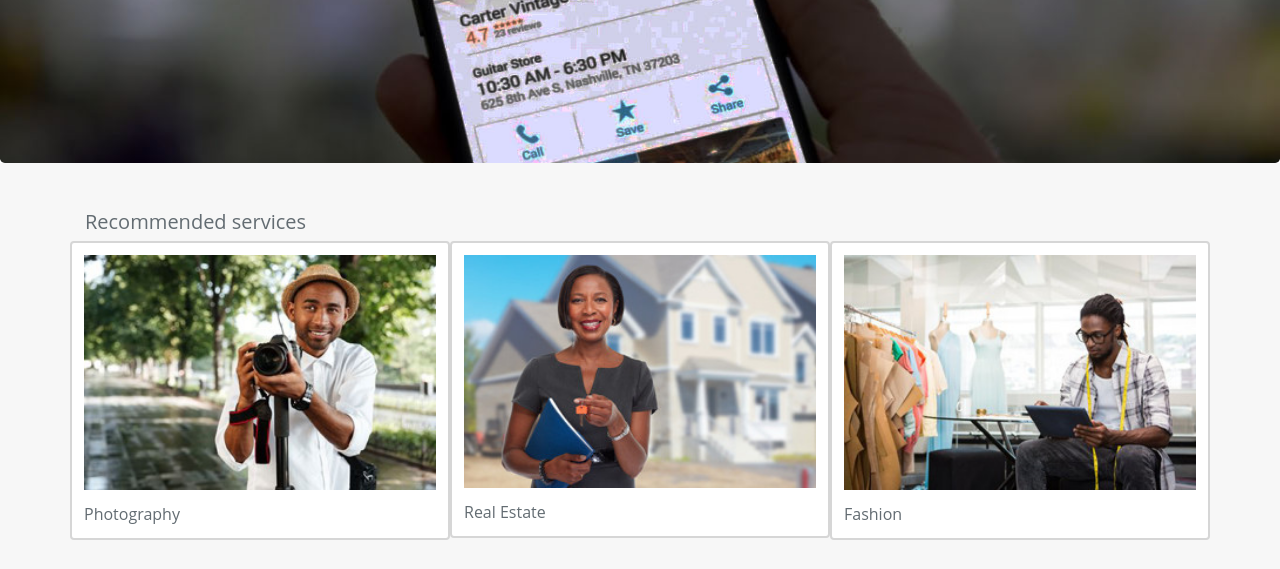
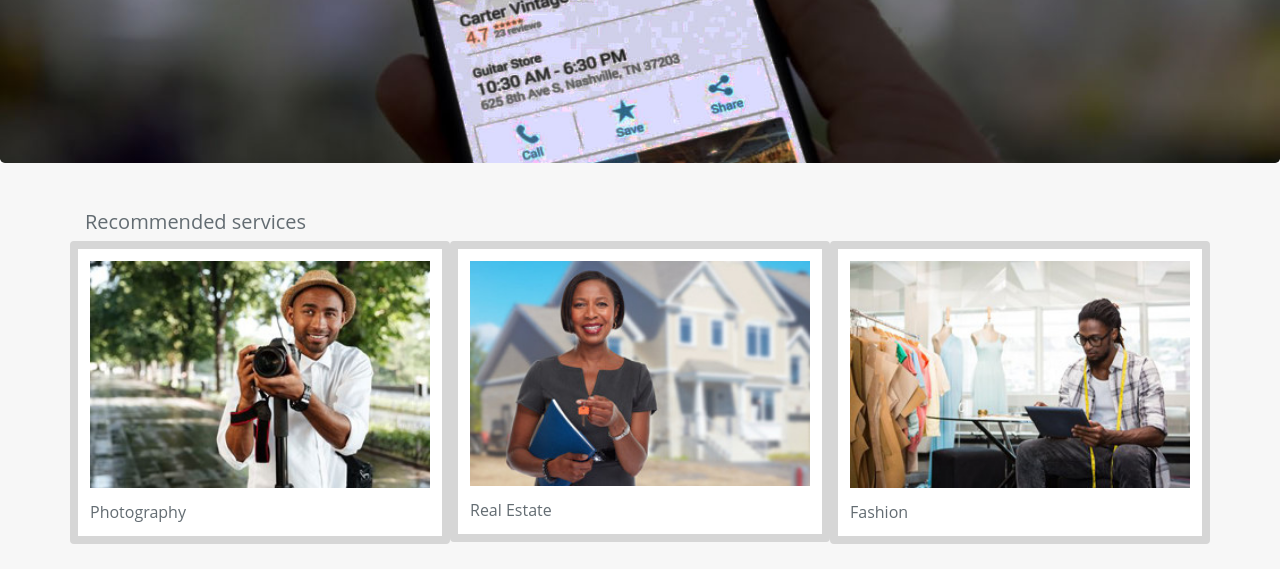
Before and after one commit to d-beloved/WEconnect, a plain HTML site: page template/index.html in a window 1280 px wide. Shown: the part 308-877 px from the top of the page. Drawn offline with nearby package versions, Linux system fonts and the light colour scheme; files whose address does not match are found by name.

Commit message:
Chore - Increased the horizontal spacing between the cards on the landing page

```diff
--- a/template/css/main.css
+++ b/template/css/main.css
@@ -70,7 +70,7 @@ ul > li > a {
 .category-item.card {
   -webkit-transition: all 0.3s ease 0s;
   transition: all 0.3s ease 0s;
-  border: 2px solid #d6d6d6;
+  border: 8px solid #d6d6d6;
 }
 
 .category-item.card:hover {
@@ -79,7 +79,7 @@ ul > li > a {
   transform: translateY(-5px);
 }
 .category-item.yellow:hover {
-  border-color: #c73606;
+  border-color: #f0f0f0;
 }
 
 footer {
```
Also changed, not shown: 1 other file.
